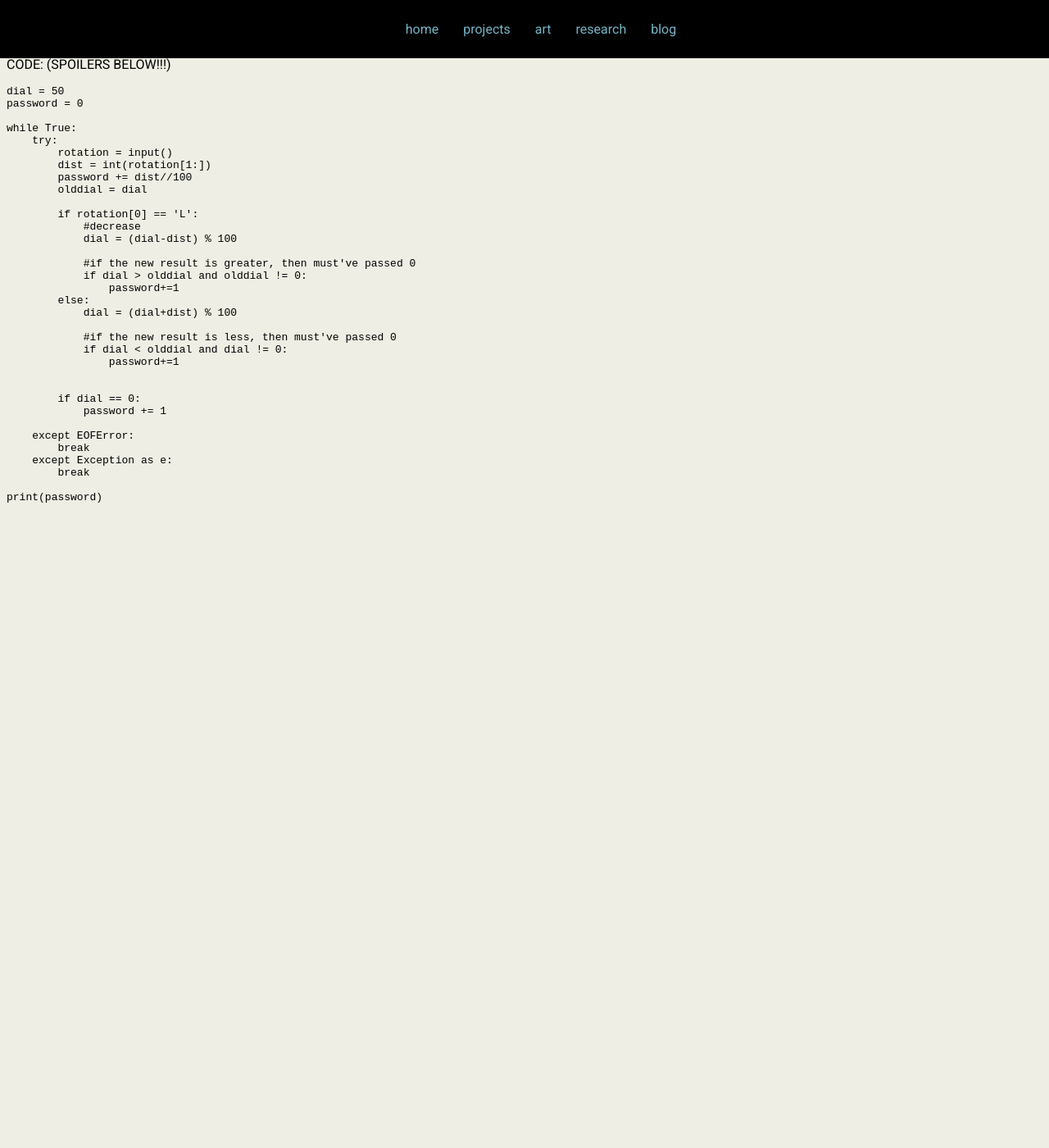
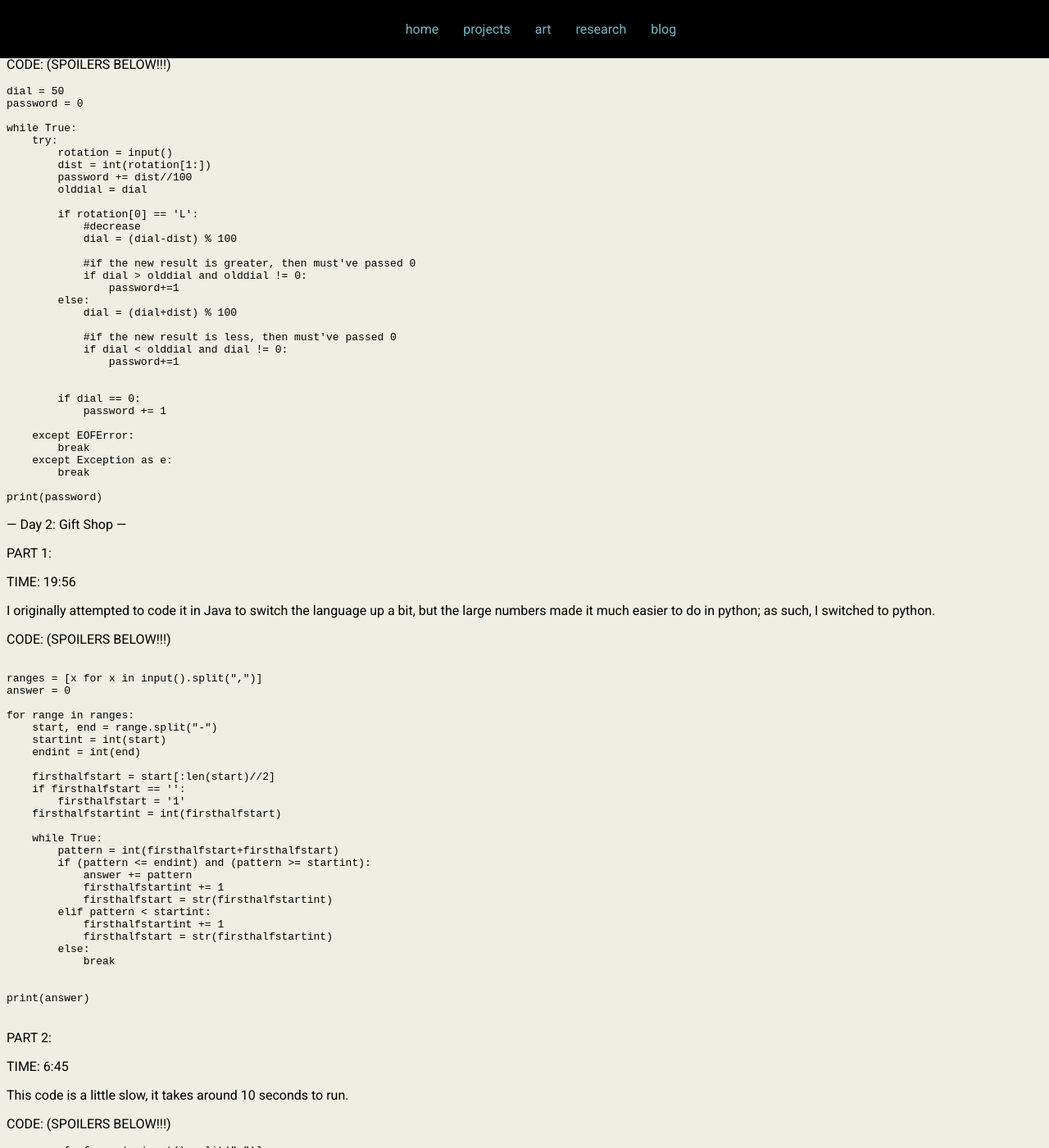
Before and after one commit to swan-07/swan-07.github.io, a Jekyll site: the page built from _posts/2025-12-01-Advent-Of-Code.md, in a window 1280 px wide and 1400 px high, scrolled down 881 px. Shown: the whole window at 82% size. Built offline with Jekyll 4.4.1, drawn with Linux system fonts in a browser that asks for light colours; before the commit the page ends 1508 px from its top, so only the background shows below that; some of the changed text lies outside the part shown.

Commit message:
aoc day 2

````diff
--- a/_posts/2025-12-01-Advent-Of-Code.md
+++ b/_posts/2025-12-01-Advent-Of-Code.md
@@ -88,6 +88,81 @@
 print(password)
 ```
 
+--- Day 2: Gift Shop ---
+
+PART 1:
+
+TIME: 19:56
+
+I originally attempted to code it in Java to switch the language up a bit, but the large numbers made it much easier to do in python; as such, I switched to python.
+
+CODE: (SPOILERS BELOW!!!)
+
+```py
+
+ranges = [x for x in input().split(",")]
+answer = 0
+
+for range in ranges:
+    start, end = range.split("-")
+    startint = int(start)
+    endint = int(end)
+
+    firsthalfstart = start[:len(start)//2]
+    if firsthalfstart == '':
+        firsthalfstart = '1'
+    firsthalfstartint = int(firsthalfstart)
+
+    while True:
+        pattern = int(firsthalfstart+firsthalfstart)
+        if (pattern <= endint) and (pattern >= startint):
+            answer += pattern
+            firsthalfstartint += 1
+            firsthalfstart = str(firsthalfstartint)
+        elif pattern < startint:
+            firsthalfstartint += 1
+            firsthalfstart = str(firsthalfstartint)
+        else:
+            break
+
+
+print(answer)
+
+```
+
+PART 2:
+
+TIME: 6:45
+
+This code is a little slow, it takes around 10 seconds to run.
+
+CODE: (SPOILERS BELOW!!!)
+
+```py
+ranges = [x for x in input().split(",")]
+answer = 0
+
+for r in ranges:
+    start, end = r.split("-")
+    startint = int(start)
+    endint = int(end)
+
+    for n in range(startint, endint):
+        for i in range(1, len(str(n))//2+1):
+            repeat = str(n)[:i]
+            repeated = True
+            for section in range(i, len(str(n)), i):
+                if repeat != str(n)[section : section+i]:
+                    repeated = False
+                    break
+            if repeated:
+                answer += n
+                break
+
+
+
+print(answer)
+```
 
 
 
````
